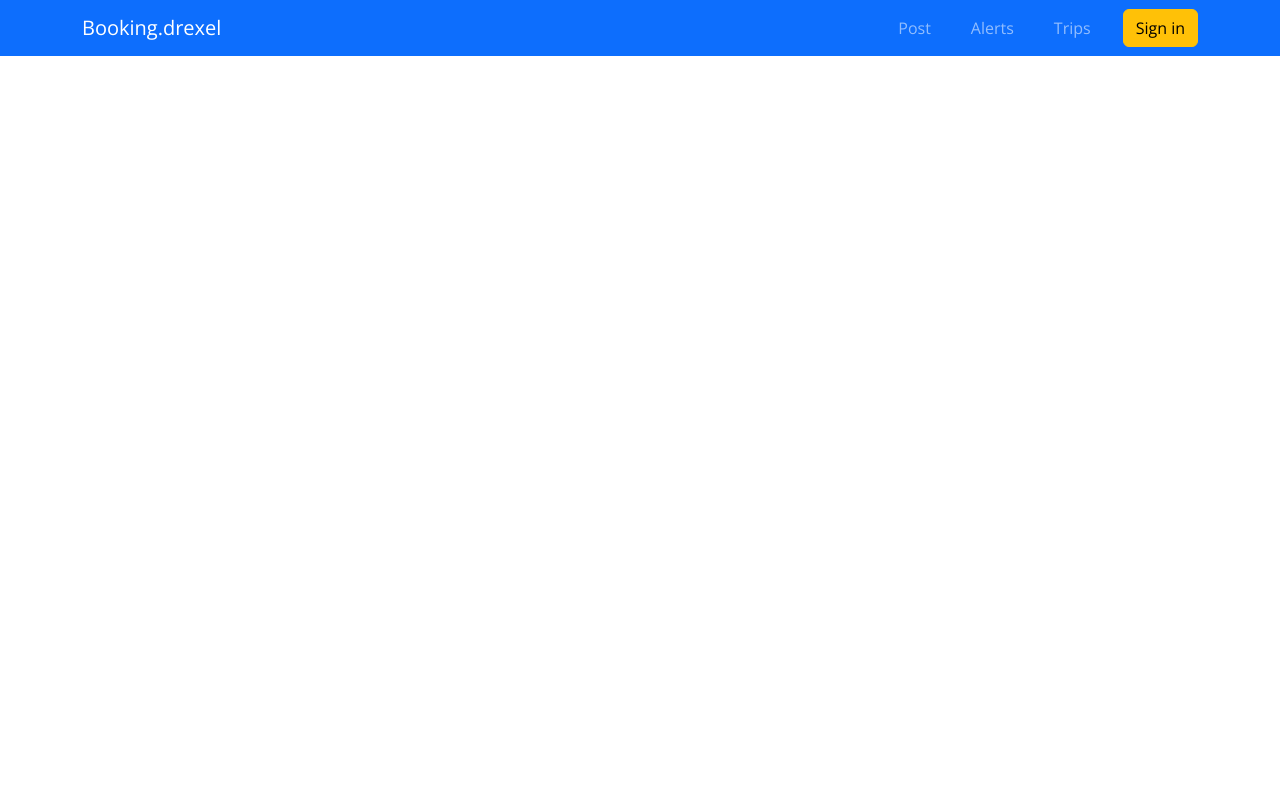
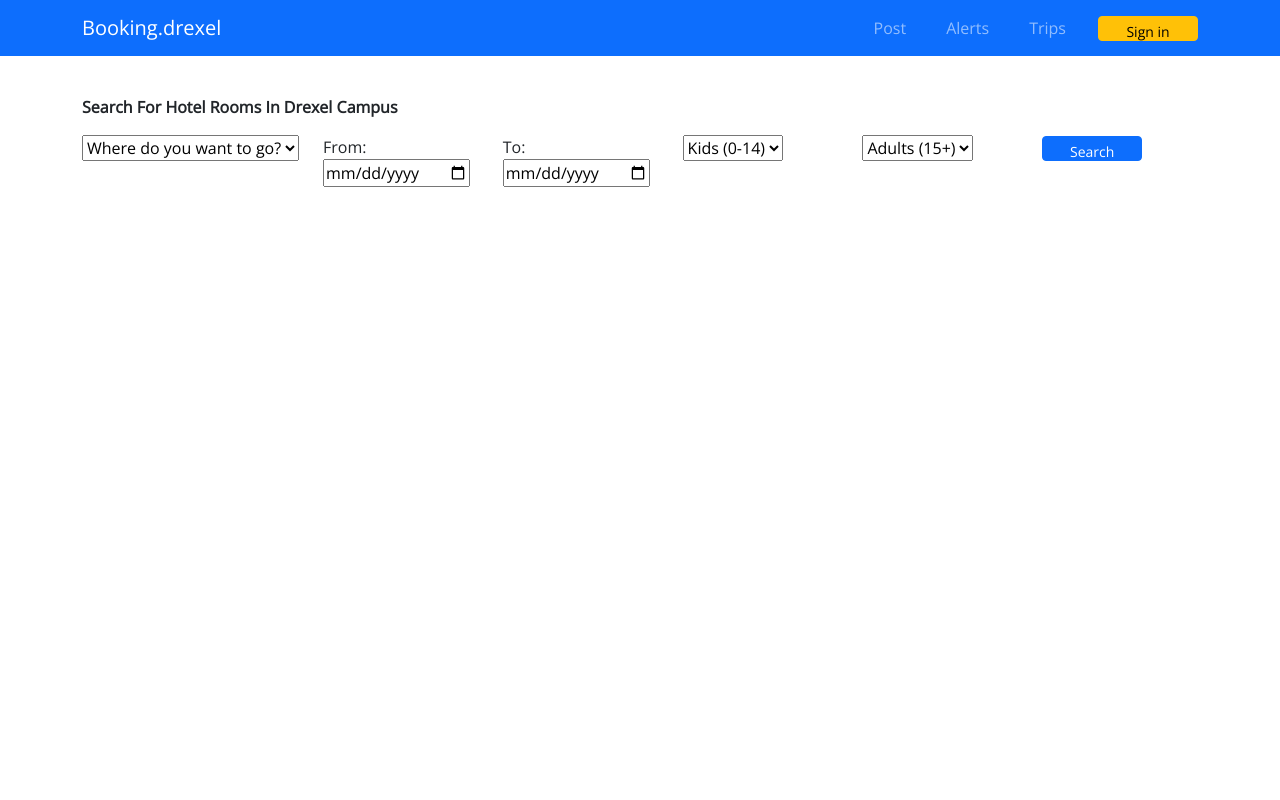
Before and after one commit to BenWeiTang/BookingDrexel, a Flask app: page /welcome in a window 1280 px wide. Run offline with Flask 2, Linux system fonts and the light colour scheme; some libraries are stand-ins or nearby versions.

Commit message:
Added search categories

```diff
--- a/static/css/welcome-style.css
+++ b/static/css/welcome-style.css
@@ -9,8 +9,14 @@ body {
 	width: 100%;
 	height:100%;
 	font-family: 'Open Sans', sans-serif;
+	padding-top: 70px;
 }
 
 p {
     margin-top: 25px;
 }
+
+.btn {
+	width: 100px;
+	height: 25px;
+}
--- a/templates/welcome.html
+++ b/templates/welcome.html
@@ -27,12 +27,79 @@
               <a class="nav-link mx-2" href="#!"><i class="fas fa-heart pe-2"></i>Trips</a>
             </li>
             <li class="nav-item ms-3">
-              <a class="btn btn-warning my-2 my-sm-0" href="http://127.0.0.1:8080/login">Sign in</a>
+              <a class="btn btn-warning btn-sm my-2 my-sm-0" href="http://127.0.0.1:8080/login">Sign in</a>
             </li>
           </ul>
         </div>
       </div>
     </nav>
+
+    <div class="container">
+		  <p class="searchText"><strong>Search For Hotel Rooms In Drexel Campus</strong></p>
+
+	  	<!--First Row-->
+      <div class="row">
+        <div class="col-sm">
+          <select class="browser-default custom-select mb-4" id="select">
+            <option value="0">Where do you want to go?</option>
+            <option value="1">Market Street</option>
+            <option value="2">Chestnut Street</option>
+            <option value="3">Race Street</option>
+          </select>
+        </div>
+
+        <div class="col-sm">
+          From: <input type="date" id="from-date" onchange="handler(event)">
+        </div>
+
+        <div class="col-sm">
+          To: <input type="date" id="from-date">
+        </div>
+
+
+
+        <div class="col-sm">
+          <select class="browser-default custom-select mb-4" id="select">
+            <option value="0">Kids (0-14)</option>
+            <option value="1">1</option>
+            <option value="2">2</option>
+            <option value="3">3</option>
+          </select>
+        </div>
+
+        <div class="col-sm">
+          <select class="browser-default custom-select mb-4" id="select">
+            <option value="0">Adults (15+)</option>
+            <option value="1">1</option>
+            <option value="2">2</option>
+            <option value="3">3</option>
+          </select>
+        </div>
+
+        <div class="col-sm">
+        <a href="#" class="btn btn-primary btn-sm float-right col-sm">Search</a>
+      </div>
+		  </div>
+    </div>
+
+    <!--
+    <header class="masthead text-center">
+      <div class="container d-flex align-items-center flex-column">
+          Masthead Avatar Image
+          <img class="masthead-avatar mb-5" src="assets/img/avataaars.svg" alt="..." />
+          Masthead Heading
+          <h1 class="masthead-heading text-uppercase mb-0">Booking.drexel</h1>
+          Icon Divider
+          <div class="divider-custom divider-light">
+              <div class="divider-custom-line"></div>
+              <div class="divider-custom-icon"><i class="fas fa-star"></i></div>
+              <div class="divider-custom-line"></div>
+          </div>
+          Masthead Subheading
+          <p class="masthead-subheading font-weight-light mb-0">Your guide to your stay in Drexel University</p>
+      </div>
+  </header>
+    -->
 
     <!-- example of how to use url_for() -->
     <!-- <img src="{{ url_for('static', filename='/img/doge.png') }}" alt=""> -->
```
